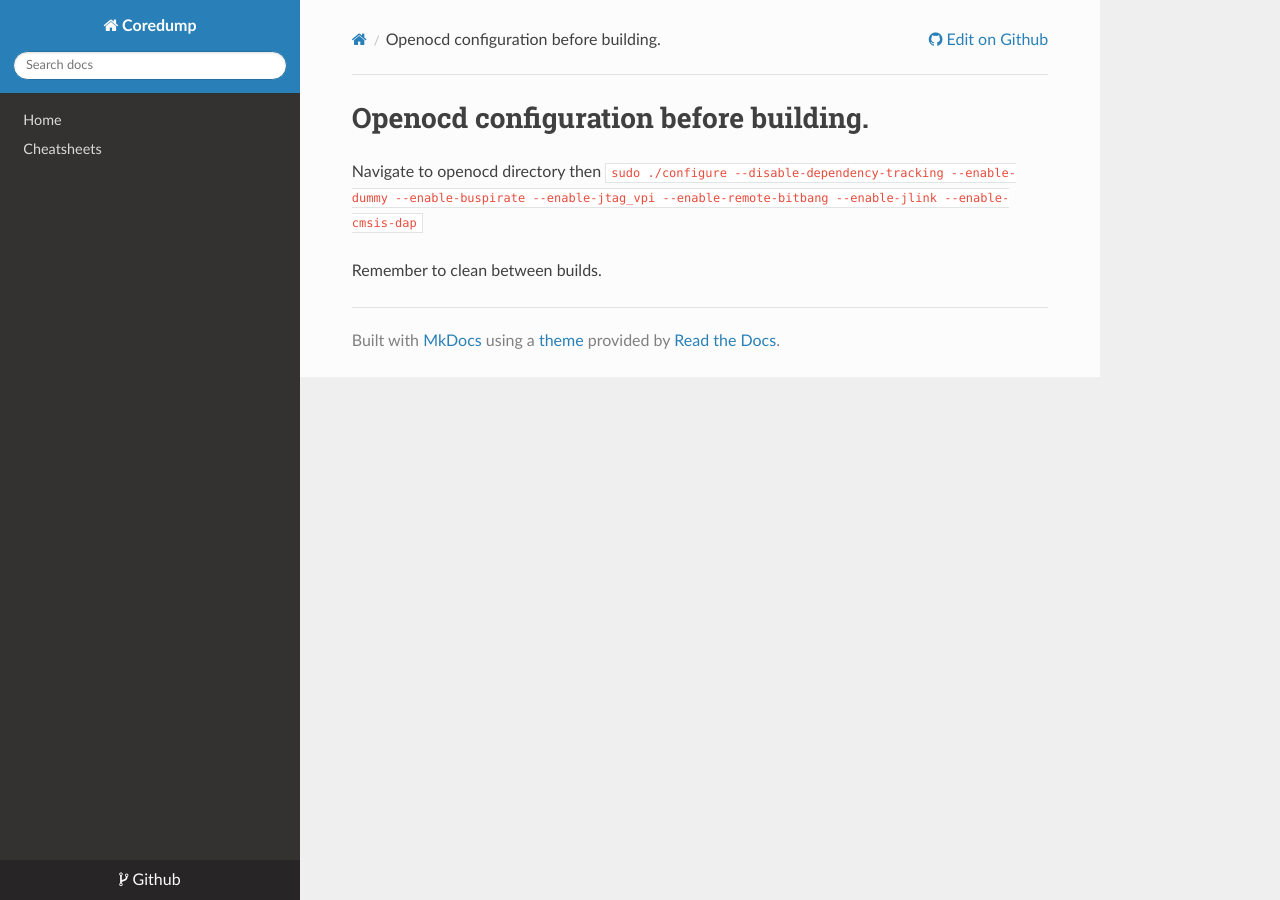
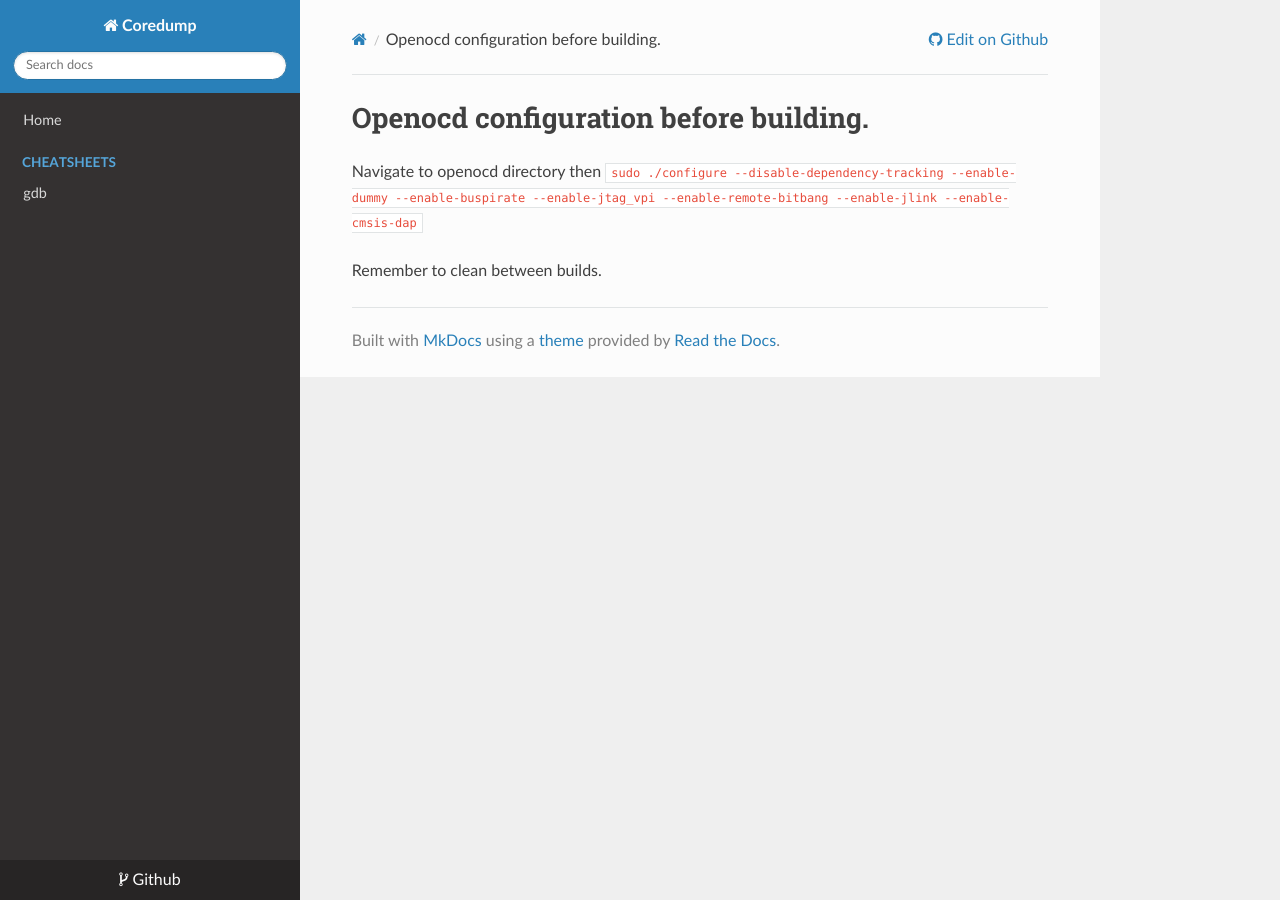
Before and after one commit to ioztelcan/coredump, an MkDocs documentation site: the page built from notes/cheatsheets/openocd.md, in a window 1280 px wide. Built offline with MkDocs 1.6.1, drawn with Linux system fonts in a browser that asks for light colours; nearby versions of some CDN libraries; old or Windows-style settings are respelled for this version of MkDocs.

```diff
--- a/mkdocs.yml
+++ b/mkdocs.yml
@@ -23,4 +23,5 @@ theme: readthedocs
 pages:
   - Home: index.md
 
-  - 'Cheatsheets': './cheatsheets/*'
+  - 'Cheatsheets':
+          'gdb': './cheatsheets/gdb.md'
```
